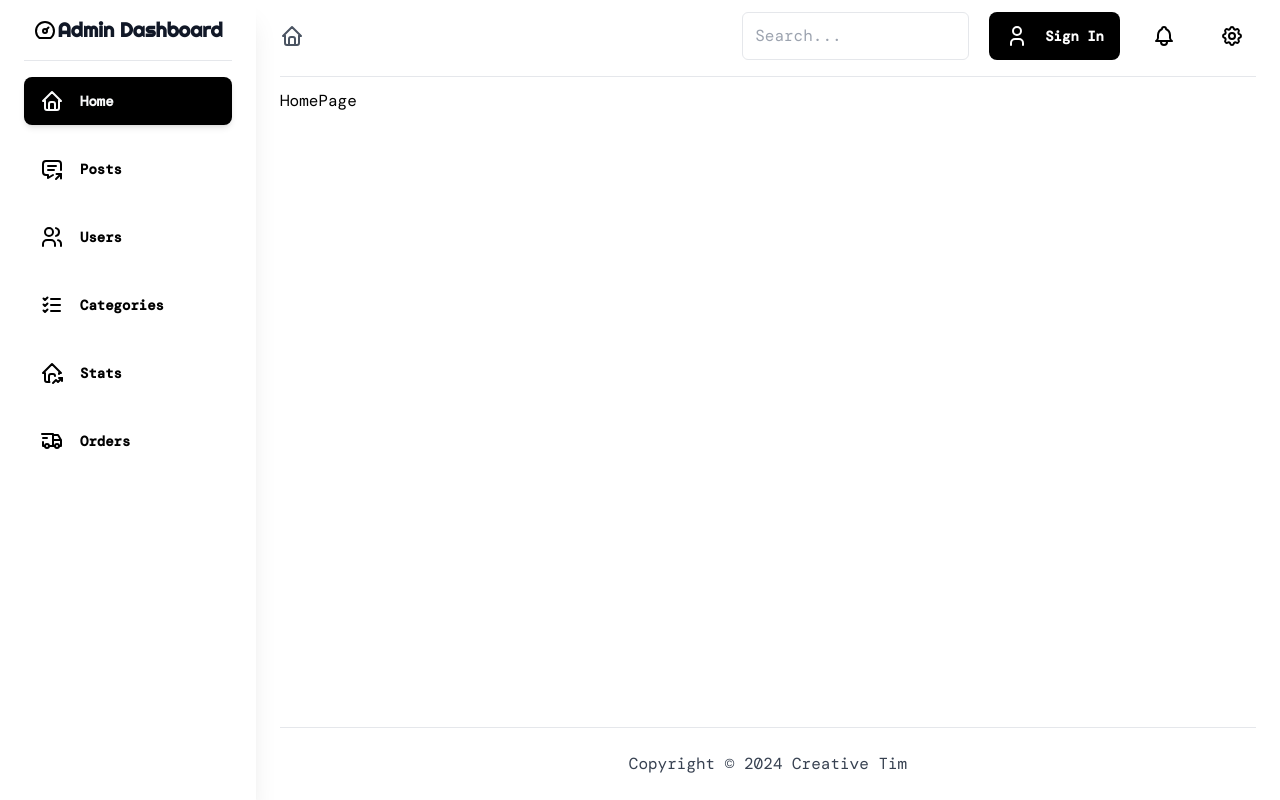
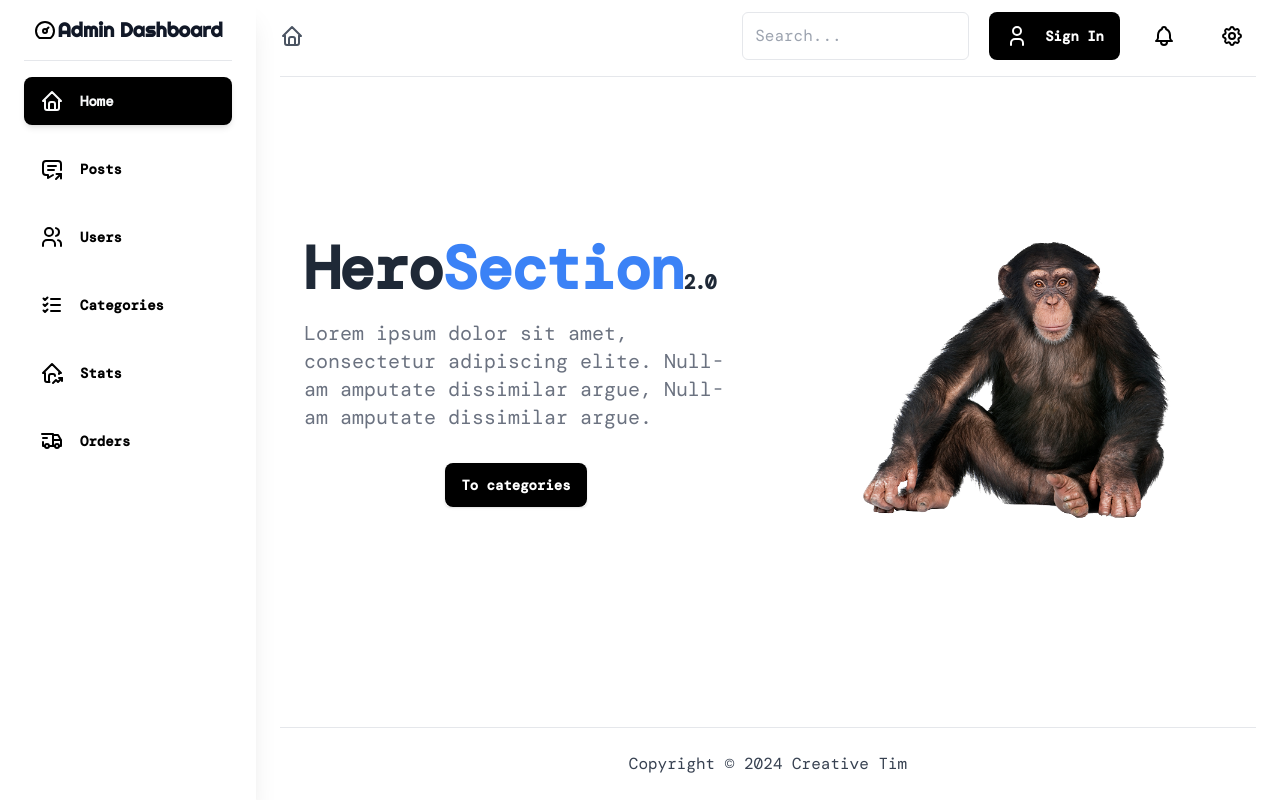
Before and after one commit to ihorSamolich/react_php_prj, a React (Vite) app: page / in a window 1280 px wide. Built offline with nearby package versions, Linux system fonts and the light colour scheme; a web font is replaced by a local one.

Commit message:
Change start work on category products

```diff
--- a/src/App.tsx
+++ b/src/App.tsx
@@ -1,3 +1,4 @@
+import CategoryDetail from "components/category/CategoryDetail.tsx";
 import AdminLayout from "components/layout/AdminLayout.tsx";
 import CategoriesPage from "pages/CategoriesPage.tsx";
 import HomePage from "pages/HomePage.tsx";
@@ -16,6 +17,7 @@ export default function App() {
         <Route index element={<HomePage />} />
         <Route path="users" element={<UsersPage />} />
         <Route path="categories" element={<CategoriesPage />} />
+        <Route path="categories/:categoryId" element={<CategoryDetail />} />
       </Route>
       <Route path="*" element={<NotFoundPage />} />
     </Routes>
--- a/src/components/category/CategoryCard.tsx
+++ b/src/components/category/CategoryCard.tsx
@@ -1,6 +1,7 @@
-import { IconArrowBigRightLinesFilled, IconEdit, IconTrash } from "@tabler/icons-react";
+import { IconEdit, IconExternalLink, IconTrash } from "@tabler/icons-react";
 import { DropdownMenu, DropdownMenuItem } from "components/ui/dropdownMenu.tsx";
-import LinkNav from "components/ui/linkNav.tsx";
+import Title from "components/ui/title.tsx";
+import { Link } from "react-router-dom";
 import { Category } from "types/types.ts";
 import { API_URL } from "utils/apiUrl.ts";
 
@@ -16,7 +17,7 @@ const CategoryCard = (props: CategoryCardProps) => {
 
   return (
     <div className="relative flex w-full max-w-[315px] flex-col rounded-lg border border-gray-200 bg-white shadow lg:max-w-full">
-      <div className="absolute top-1 right-1">
+      <div className="absolute top-1 right-1 z-10">
         <DropdownMenu>
           <DropdownMenuItem onClick={() => edit(id)}>
             <IconEdit />
@@ -28,6 +29,17 @@ const CategoryCard = (props: CategoryCardProps) => {
           </DropdownMenuItem>
         </DropdownMenu>
       </div>
+
+      <div className="group/item absolute w-full h-full">
+        <Link to={`/categories/${id}`}>
+          <div className="absolute bg-black/70 text-white opacity-0 top-1/3 w-full invisible group-hover/item:opacity-100 group-hover/item:visible transition-all duration-300 ease-in">
+            <Title className="cursor-pointer py-6">
+              Show category <IconExternalLink />
+            </Title>
+          </div>
+        </Link>
+      </div>
+
       <img
         className="h-64 w-full rounded-t-lg object-cover object-top"
         src={`${API_URL}/uploads/500_${image}`}
@@ -36,7 +48,7 @@ const CategoryCard = (props: CategoryCardProps) => {
       <div className="flex flex-grow flex-col p-5">
         <h5 className="mb-2 text-2xl font-bold tracking-tight text-gray-900 dark:text-white">{name}</h5>
         <p className="mb-3 flex-grow font-normal text-gray-700 dark:text-gray-400">{description}</p>
-        <LinkNav path="#" title="Read more" icon={<IconArrowBigRightLinesFilled />} />
+        {/*<LinkNav path="#" title="Read more" icon={<IconArrowBigRightLinesFilled />} />*/}
       </div>
     </div>
   );
--- /dev/null
+++ b/src/components/category/CategoryDetail.tsx
@@ -0,0 +1,10 @@
+import { useParams } from "react-router-dom";
+
+const CategoryDetail = () => {
+  const params = useParams();
+  console.log(params.categoryId);
+
+  return <div>{params.categoryId}</div>;
+};
+
+export default CategoryDetail;
--- a/src/components/ui/linkNav.tsx
+++ b/src/components/ui/linkNav.tsx
@@ -1,9 +1,9 @@
-import { ReactNode } from "react";
+import React, { ReactNode } from "react";
 import { NavLink } from "react-router-dom";
 import { classNames } from "utils/classNames.ts";
 
 type MenuLinkProps = {
-  title: string;
+  title: string | React.ReactNode;
   path: string;
   variants?: "PRIMARY" | "DARK";
   icon?: ReactNode;
--- a/src/components/ui/title.tsx
+++ b/src/components/ui/title.tsx
@@ -2,7 +2,7 @@ import { VariantProps, cva } from "class-variance-authority";
 import React from "react";
 import { classNames } from "utils/classNames.ts";
 
-const titleVariants = cva("text-xl font-semibold text-center");
+const titleVariants = cva("text-xl font-semibold flex items-center justify-center gap-2");
 
 export interface TitleProps
   extends React.LabelHTMLAttributes<HTMLParagraphElement>,
--- a/src/pages/HomePage.tsx
+++ b/src/pages/HomePage.tsx
@@ -1,5 +1,35 @@
+import LinkNav from "components/ui/linkNav.tsx";
+
 const HomePage = () => {
-  return <div>HomePage</div>;
+  return (
+    <div className="relative flex flex-col items-center max-w-screen-xl px-4 mx-auto md:flex-row sm:px-6 p-8">
+      <div className="flex items-center py-5 md:w-1/2 md:pb-20 md:pt-10 md:pr-10">
+        <div className="text-left">
+          <h2 className="text-4xl font-extrabold leading-10 tracking-tight text-gray-800 sm:text-5xl sm:leading-none md:text-6xl">
+            Hero
+            <span className="font-bold text-blue-500">Section</span>
+            <span className="text-xl font-semibold rounded-full text-blueGray-500">2.0</span>
+          </h2>
+          <p className="max-w-md mx-auto mt-3 text-base text-gray-500 sm:text-lg md:mt-5 md:text-xl md:max-w-3xl">
+            Lorem ipsum dolor sit amet, consectetur adipiscing elite. Null-am amputate dissimilar argue,
+            Null-am amputate dissimilar argue.
+          </p>
+          <div className="mt-5 sm:flex md:mt-8 justify-center">
+            <div className="rounded-md shadow">
+              <LinkNav variants="DARK" title="To categories" path="/categories" />
+            </div>
+          </div>
+        </div>
+      </div>
+      <div className="flex items-center py-5 md:w-1/2 md:pb-20 md:pt-10 md:pl-10">
+        <div className="relative w-full p-3 rounded  md:p-8">
+          <div className="rounded-lg bg-white text-black w-full">
+            <img src="/public/heromonkey.png" alt="image" />
+          </div>
+        </div>
+      </div>
+    </div>
+  );
 };
 
 export default HomePage;
--- a/tsconfig.json
+++ b/tsconfig.json
@@ -25,6 +25,7 @@
     "paths": {
       "components/*": ["components/*"],
       "constants/*": ["constants/*"],
+      "assets/*": ["assets/*"],
       "hooks/*": ["hooks/*"],
       "pages/*": ["pages/*"],
       "services/*": ["services/*"],
--- a/vite.config.ts
+++ b/vite.config.ts
@@ -7,6 +7,7 @@ export default defineConfig({
   plugins: [react()],
   resolve: {
     alias: {
+      assets: "/src/assets",
       components: "/src/components",
       constants: "/src/constants",
       hooks: "/src/hooks",
```
Also changed, not shown: public/heromonkey.png (added), src/assets/heromonkey.png (added).
